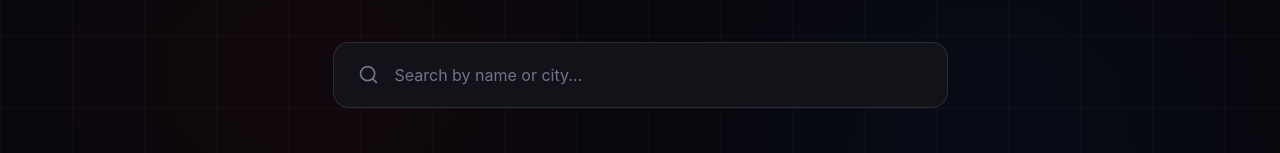
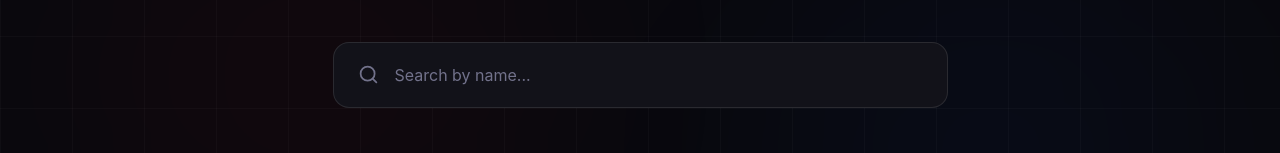
Before and after one commit to yashvardhannautiyal/TribeLink, a React (Vite) app in the folder Frontend/: page /dashboard/explore in a window 1280 px wide. Shown: the part 376-529 px from the top of the page. Built offline with nearby package versions, Linux system fonts and the light colour scheme; no server answers; sample sign-in values are in the browser's storage.

Commit message:
Added user search feature

```diff
--- a/Frontend/src/Dashboard/DashboardComps/Connect/Connect.jsx
+++ b/Frontend/src/Dashboard/DashboardComps/Connect/Connect.jsx
@@ -1,7 +1,7 @@
 import React, { useState, useEffect } from "react";
 import UserCard from "./UserCard";
 
-function Connect() {
+function Connect({searchTerm}) {
   const [users, setUsers] = useState([]);
   const [loading, setLoading] = useState(true);
   const [error, setError] = useState("");
@@ -35,6 +35,12 @@ function Connect() {
     fetchUsers();
   }, []);
 
+
+  //filtered user
+  const filteredUsers = users.filter((e) =>
+    e.username.toLowerCase().includes(searchTerm.toLowerCase())
+  );
+
   return (
     <section className="relative mx-auto w-full max-w-[1400px] px-4 pb-16 sm:px-6 lg:px-8">
       {/* Heading */}
@@ -64,9 +70,9 @@ function Connect() {
       )}
 
       {/* Users */}
-      {!loading && !error && users.length > 0 && (
+      {!loading && !error && filteredUsers.length > 0 && (
         <div className="grid gap-5 sm:grid-cols-2 lg:grid-cols-3">
-          {users.map((user) => (
+          {filteredUsers.map((user) => (
             <UserCard key={user._id} user={user} />
           ))}
         </div>
--- a/Frontend/src/Dashboard/DashboardPages/ExplorePage/Explore.jsx
+++ b/Frontend/src/Dashboard/DashboardPages/ExplorePage/Explore.jsx
@@ -1,4 +1,4 @@
-import React from "react";
+import {useState} from "react";
 import Connect from "../../DashboardComps/Connect/Connect";
 import DashboardNav from "../../DashboardComps/DashboardNav/DashboardNav";
 import {
@@ -55,6 +55,9 @@ const games = [
 
 export default function Explore() {
 
+  // search + filter states
+  const [searchTerm, setSearchTerm] = useState("");
+
   return (
     <div>
       <DashboardNav />
@@ -109,14 +112,16 @@ export default function Explore() {
 
             <input
               type="text"
-              placeholder="Search by name or city..."
+              placeholder="Search by name..."
+              value={searchTerm}
+              onChange={(e) => setSearchTerm(e.target.value)}
               className="w-full bg-transparent text-sm text-white outline-none placeholder:text-[#72728b] sm:text-base"
             />
           </div>
         </div>
 
         {/* CONNECT USER  */}
-        <Connect />
+        <Connect searchTerm = {searchTerm}/>
 
         {/* DIAGONAL DIVIDER */}
 
```
